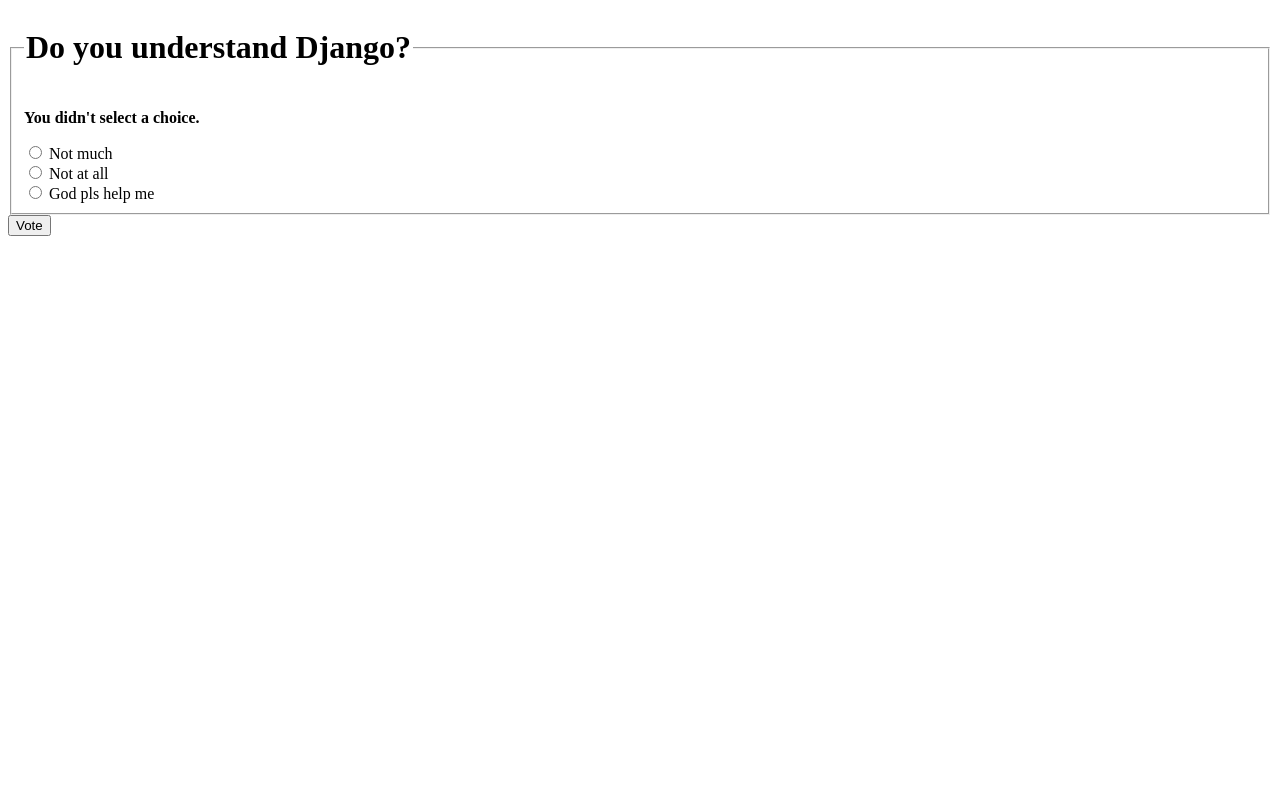
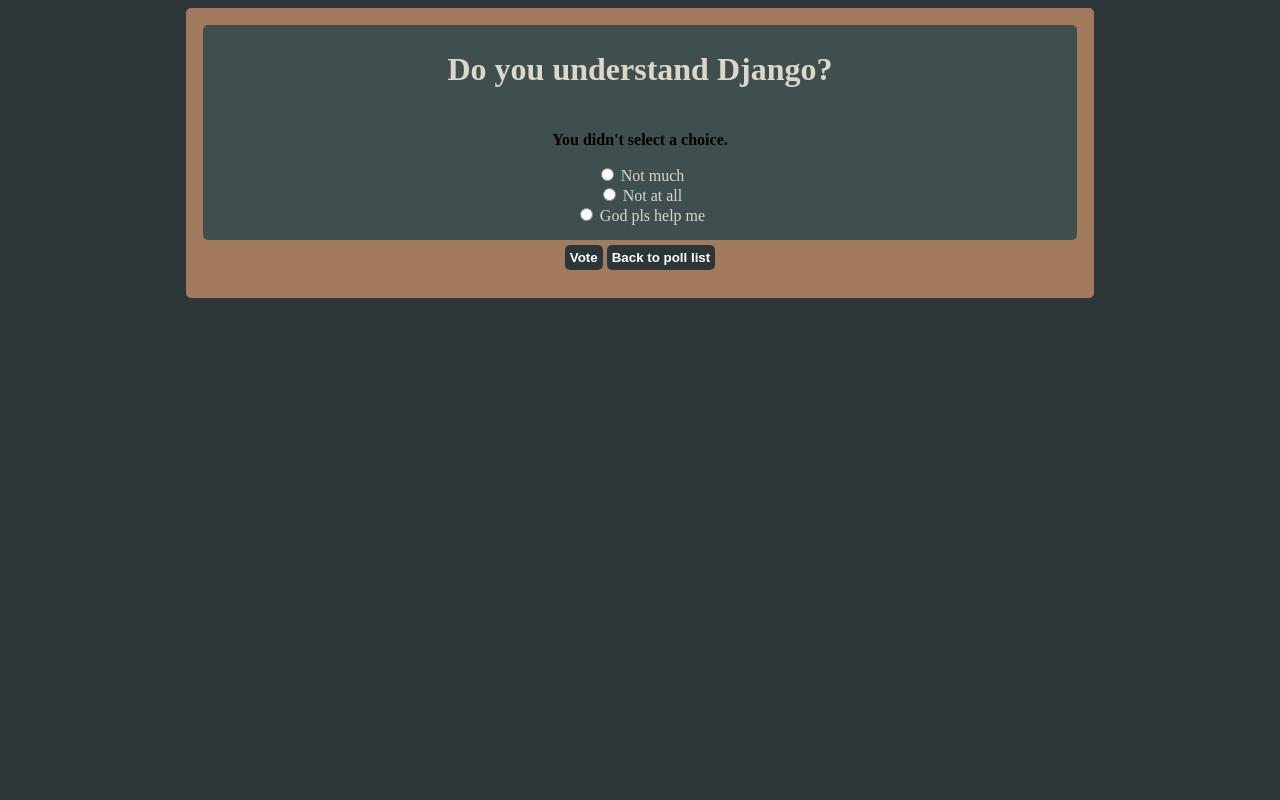
Before and after one commit to Hamiz5401/ku-polls, a Django app: page /polls/2/vote/ in a window 1280 px wide. Run offline with Django 4.2, Linux system fonts and the light colour scheme; data comes from the database, SQL or seed files in the repository; both versions use the stored data as it was after the commit.

Commit message:
fix #13 #14 #17 #18 #19 #20 #21

```diff
--- a/mysite/urls.py
+++ b/mysite/urls.py
@@ -15,8 +15,10 @@
 """
 from django.contrib import admin
 from django.urls import path, include
+from django.views.generic import RedirectView
 
 urlpatterns = [
     path('polls/', include('polls.urls')),
     path('admin/', admin.site.urls),
+    path("", RedirectView.as_view(url="/polls/")),
 ]
--- a/polls/models.py
+++ b/polls/models.py
@@ -7,13 +7,24 @@
 class Question(models.Model):
     question_text = models.CharField(max_length=200)
     pub_date = models.DateTimeField('date published')
+    end_date = models.DateTimeField('date to be ended', null=True, default=timezone.localtime())
 
     def __str__(self):
         return self.question_text
 
     def was_published_recently(self):
-        now = timezone.now()
+        now = timezone.localtime()
         return now - datetime.timedelta(days=1) <= self.pub_date <= now
+
+    def is_published(self):
+        now = timezone.localtime()
+        return now >= self.pub_date
+
+    def can_vote(self):
+        now = timezone.localtime()
+        if self.end_date is None:
+            return self.is_published()
+        return self.end_date >= now >= self.pub_date
 
 
 class Choice(models.Model):
--- a/polls/static/polls/style.css
+++ b/polls/static/polls/style.css
@@ -1,7 +1,42 @@
 li a {
-    color: green;
+    color: #DCD7C9;
+}
+
+h1 {
+    color: #DCD7C9;
+}
+
+label {
+    color: #DCD7C9;
+}
+
+a {
+      text-decoration:none;
 }
 
 body {
-    background: white url("images/background.jpg") no-repeat;
+    background-color: #2C3639;
 }
+
+.input_button {
+    background-color:#2C3639;
+    border-radius:5px;
+    color:#fff;
+    font-weight:600;
+    border:none;
+    padding: 5px;
+}
+
+input[type="radio"] {
+    justify-content: center;
+}
+
+.div_outer_layer {
+    border: 2px solid #A27B5C;
+    border-radius: 5px;
+    background-color: #A27B5C;
+    padding: 10px;
+    width: 70%;
+    margin-left: auto;
+    margin-right: auto;
+}
--- a/polls/templates/polls/detail.html
+++ b/polls/templates/polls/detail.html
@@ -1,6 +1,12 @@
+{% load static %}
+
+<link rel="stylesheet" href="{% static 'polls/style.css' %}">
+
+<div style="border: 2px solid #A27B5C; border-radius: 5px; background-color: #A27B5C; padding: 10px; width: 70%; margin-left: auto; margin-right: auto; text-align: center;">
 <form action="{% url 'polls:vote' question.id %}" method="post">
     {% csrf_token %}
-    <fieldset>
+    <div style="border: 5px solid #3F4E4F; border-radius: 5px; margin: 5px; background-color: #3F4E4F;">
+    <fieldset style="border: none; colour: #DCD7C9;">
         <legend><h1>{{ question.question_text }}</h1></legend>
     {% if error_message %}<p><strong>{{ error_message }}</strong></p>{% endif %}
     {% for choice in question.choice_set.all %}
@@ -8,5 +14,8 @@
         <label for="choice{{ forloop.counter }}">{{ choice.choice_text }}</label><br>
     {% endfor %}
     </fieldset>
-    <input type="submit" value="Vote">
+    </div>
+    <input type="submit" value="Vote" class="input_button">
+    <a href="{% url 'polls:index' %}"> <input type="button" value="Back to poll list" class="input_button"></a>
 </form>
+</div>
--- a/polls/views.py
+++ b/polls/views.py
@@ -1,8 +1,9 @@
 from django.http import HttpResponse, HttpResponseRedirect
-from django.shortcuts import render, get_object_or_404
+from django.shortcuts import render, get_object_or_404, redirect
 from django.urls import reverse
 from django.views import generic
 from django.utils import timezone
+from django.contrib import messages
 
 from .models import Question, Choice
 
@@ -36,6 +37,14 @@
         """
         return Question.objects.filter(pub_date__lte=timezone.now())
 
+    def dispatch(self, request, *args, **kwargs):
+        question = get_object_or_404(Question, pk=self.kwargs['pk'])
+        if not question.can_vote():
+            messages.error(request, "Voting is not allowed for this poll")
+            return redirect(reverse('polls:index'))
+        else:
+            return super().get(request, *args, **kwargs)
+
 
 class ResultsView(generic.DetailView):
     model = Question
```
Also changed, not shown: mysite/settings.py (+4 -3 lines), polls/templates/polls/index.html (+13 -1 lines), polls/templates/polls/results.html (+17 -10 lines), polls/tests.py (+18 -10 lines), db.sqlite3, polls/migrations/0002_question_end_date.py (added).
